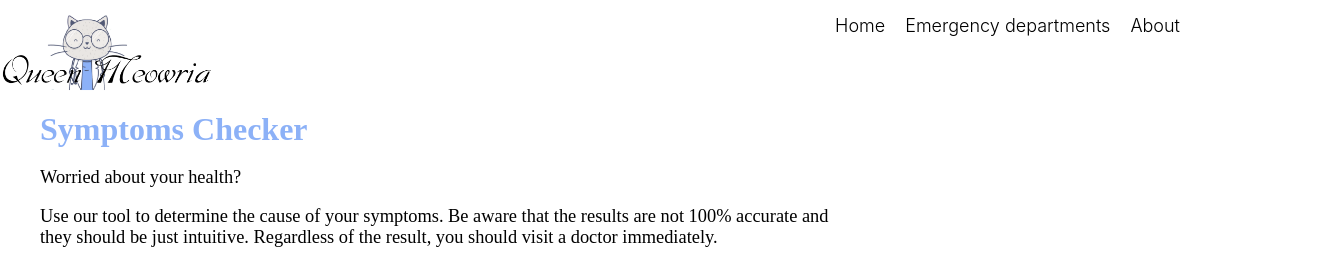
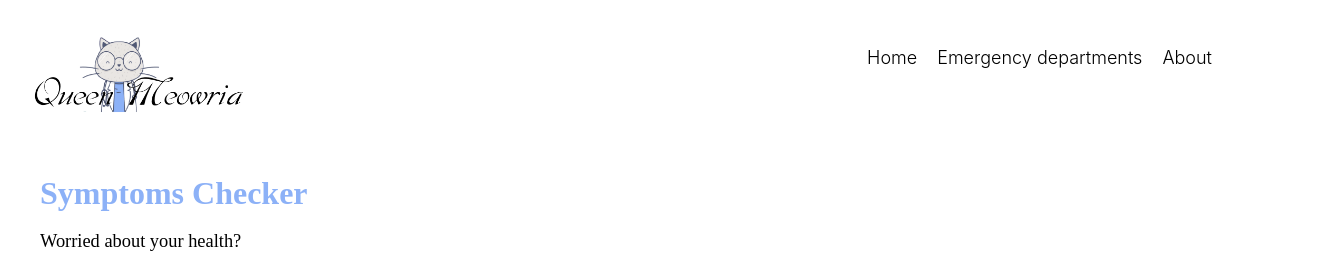
Before and after one commit to andreeabrindea/Meowria, a React (Create React App) app: page / in a window 1280 px wide. Shown: the top 253 px of the page, 1344 px wide, since content can reach past the window. Built offline with nearby package versions, Linux system fonts and the light colour scheme; no server answers.

Commit message:
added some paddding for logo image

```diff
--- a/src/topbar/topbar.css
+++ b/src/topbar/topbar.css
@@ -7,6 +7,7 @@
     display: flex;
     align-items: center;
     z-index: 999;
+    padding: 4vh;
   }
 
   .topLeft {
@@ -14,7 +15,11 @@
     display: flex;
     align-items: center;
     justify-content: center;
-    margin-top: 10vh;
+    margin-top: 5vh;
+  }
+  .logoImg{
+    padding-bottom: 20px;
+    margin-top: 5vh;
   }
 
   .TopList {
```
